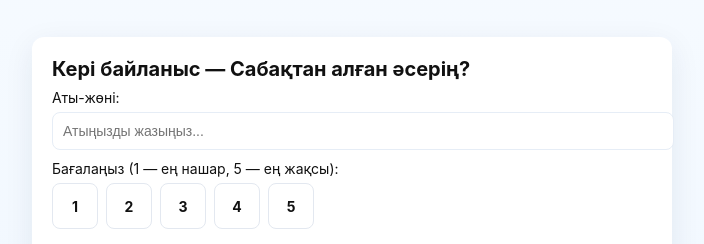
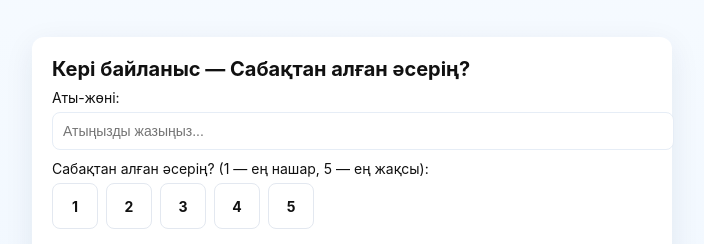
Before and after one commit to KarakyzAbay/feedback, a plain HTML site: page index.html in a window 1280 px wide. Shown: the part 161-405 px from the top of the page, without its empty margins (288-992 px from the left). Drawn offline with Linux system fonts and the light colour scheme.

Commit message:
Update index.html

```diff
--- a/index.html
+++ b/index.html
@@ -30,7 +30,7 @@
       <label for="name">Аты-жөні:</label>
       <input type="text" id="name" name="name" placeholder="Атыңызды жазыңыз..." required>
 
-      <label>Бағалаңыз (1 — ең нашар, 5 — ең жақсы):</label>
+      <label>Сабақтан алған әсерің? (1 — ең нашар, 5 — ең жақсы):</label>
       <div class="rating" id="rating">
         <label class="star" data-value="1">1<input type="radio" name="score" value="1"></label>
         <label class="star" data-value="2">2<input type="radio" name="score" value="2"></label>
```
